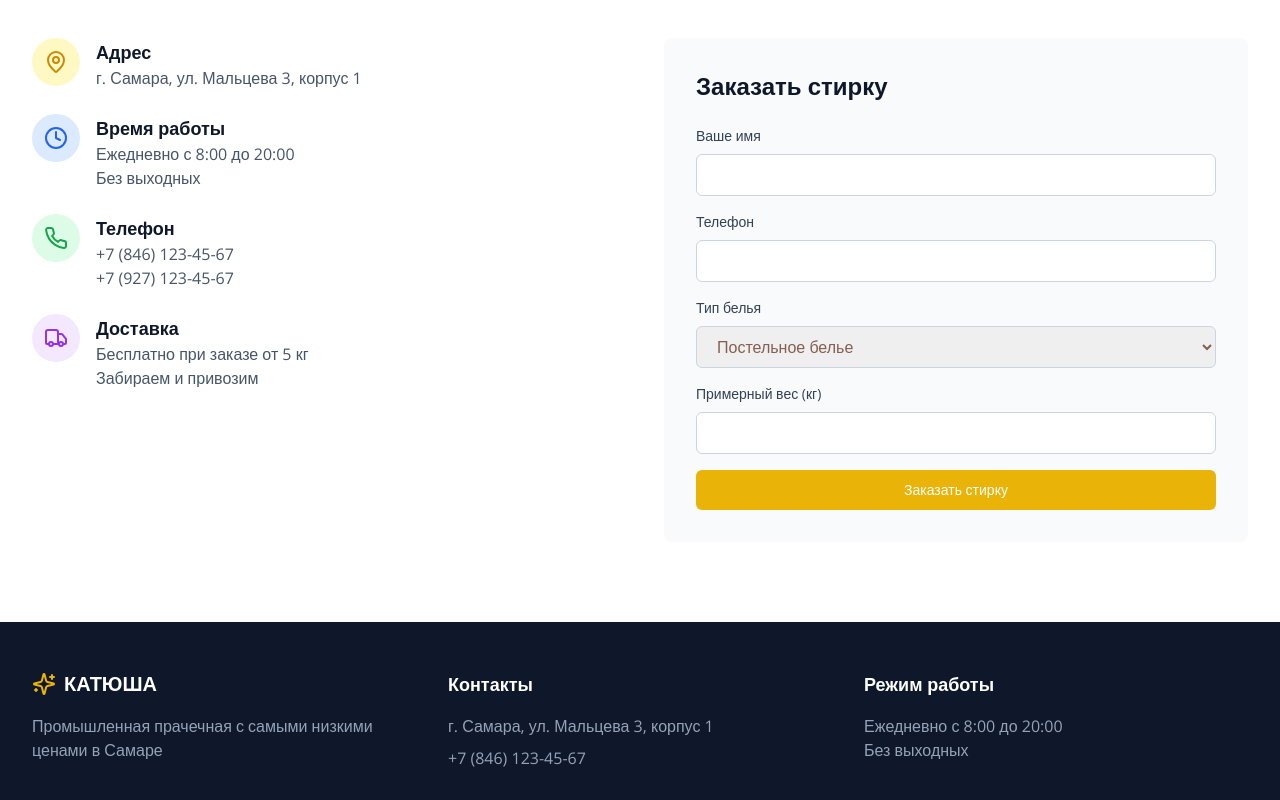
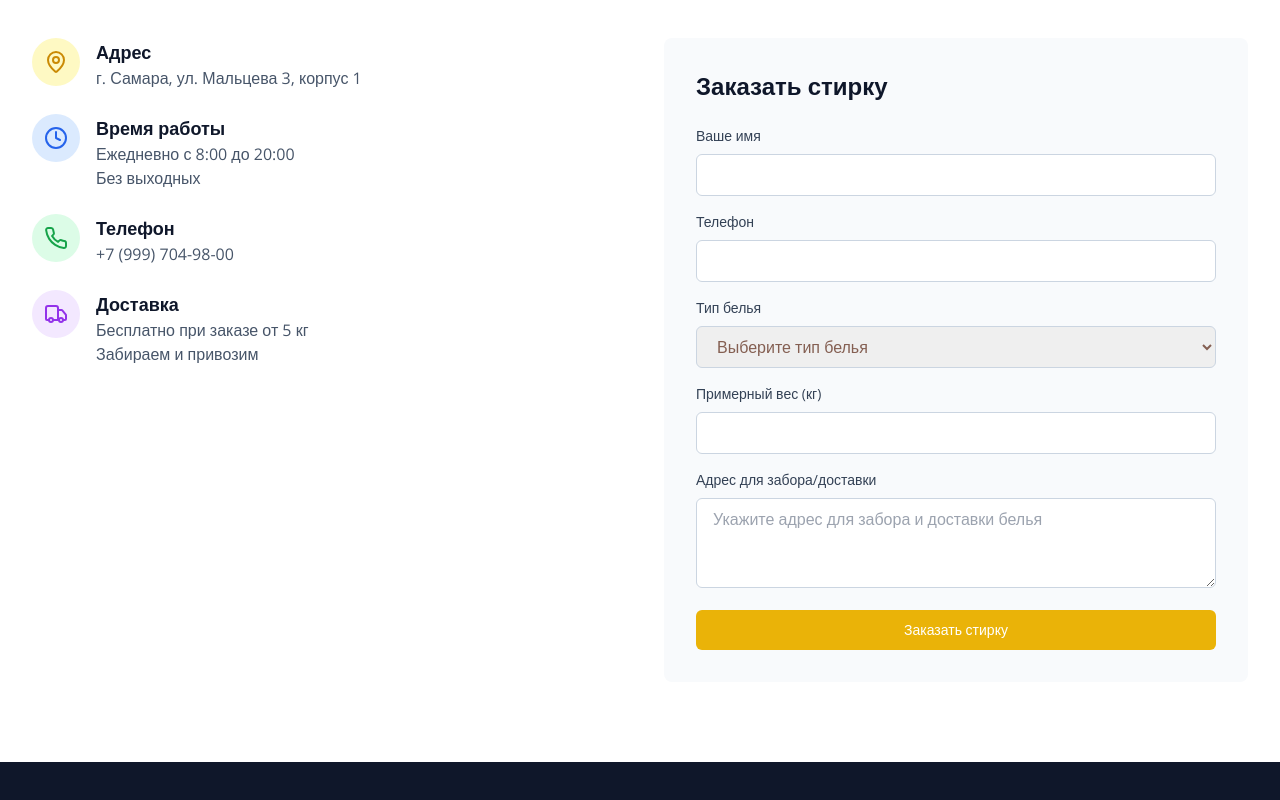
Before and after one commit to pr-poehali-dev/katyusha-laundry-service, a React (Vite) app: page / in a window 1280 px wide. Shown: the part 2640-3440 px from the top of the page. Built offline with nearby package versions, Linux system fonts and the light colour scheme; a web font is replaced by a local one.

Commit message:
Обновление контактных данных формы

```diff
--- a/src/pages/Index.tsx
+++ b/src/pages/Index.tsx
@@ -238,8 +238,7 @@ export default function Index() {
                   </div>
                   <div>
                     <h3 className="text-lg font-semibold text-slate-900">Телефон</h3>
-                    <p className="text-slate-600">+7 (846) 123-45-67</p>
-                    <p className="text-slate-600">+7 (927) 123-45-67</p>
+                    <p className="text-slate-600">+7 (999) 704-98-00</p>
                   </div>
                 </div>
 
@@ -258,28 +257,64 @@ export default function Index() {
 
             <div className="bg-slate-50 rounded-lg p-8">
               <h3 className="text-2xl font-bold text-slate-900 mb-6">Заказать стирку</h3>
-              <form className="space-y-4">
+              <form
+                action="mailto:prachka_katya@mail.ru"
+                method="post"
+                encType="text/plain"
+                className="space-y-4"
+              >
                 <div>
                   <label className="block text-sm font-medium text-slate-700 mb-2">Ваше имя</label>
-                  <input type="text" className="w-full px-4 py-2 border border-slate-300 rounded-md focus:outline-none focus:ring-2 focus:ring-yellow-500" />
+                  <input
+                    type="text"
+                    name="name"
+                    required
+                    className="w-full px-4 py-2 border border-slate-300 rounded-md focus:outline-none focus:ring-2 focus:ring-yellow-500"
+                  />
                 </div>
                 <div>
                   <label className="block text-sm font-medium text-slate-700 mb-2">Телефон</label>
-                  <input type="tel" className="w-full px-4 py-2 border border-slate-300 rounded-md focus:outline-none focus:ring-2 focus:ring-yellow-500" />
+                  <input
+                    type="tel"
+                    name="phone"
+                    required
+                    className="w-full px-4 py-2 border border-slate-300 rounded-md focus:outline-none focus:ring-2 focus:ring-yellow-500"
+                  />
                 </div>
                 <div>
                   <label className="block text-sm font-medium text-slate-700 mb-2">Тип белья</label>
-                  <select className="w-full px-4 py-2 border border-slate-300 rounded-md focus:outline-none focus:ring-2 focus:ring-yellow-500">
-                    <option>Постельное белье</option>
-                    <option>Покрывала и пледы</option>
-                    <option>Скатерти, шторы, ковры</option>
+                  <select
+                    name="laundry_type"
+                    required
+                    className="w-full px-4 py-2 border border-slate-300 rounded-md focus:outline-none focus:ring-2 focus:ring-yellow-500"
+                  >
+                    <option value="">Выберите тип белья</option>
+                    <option value="Постельное белье - 100₽/кг">Постельное белье - 100₽/кг</option>
+                    <option value="Покрывала и пледы - 400₽/кг">Покрывала и пледы - 400₽/кг</option>
+                    <option value="Скатерти, шторы, ковры - по запросу">Скатерти, шторы, ковры - по запросу</option>
                   </select>
                 </div>
                 <div>
                   <label className="block text-sm font-medium text-slate-700 mb-2">Примерный вес (кг)</label>
-                  <input type="number" className="w-full px-4 py-2 border border-slate-300 rounded-md focus:outline-none focus:ring-2 focus:ring-yellow-500" />
+                  <input
+                    type="number"
+                    name="weight"
+                    min="1"
+                    required
+                    className="w-full px-4 py-2 border border-slate-300 rounded-md focus:outline-none focus:ring-2 focus:ring-yellow-500"
+                  />
                 </div>
-                <Button className="w-full bg-yellow-500 hover:bg-yellow-600">
+                <div>
+                  <label className="block text-sm font-medium text-slate-700 mb-2">Адрес для забора/доставки</label>
+                  <textarea
+                    name="address"
+                    rows={3}
+                    required
+                    className="w-full px-4 py-2 border border-slate-300 rounded-md focus:outline-none focus:ring-2 focus:ring-yellow-500"
+                    placeholder="Укажите адрес для забора и доставки белья"
+                  ></textarea>
+                </div>
+                <Button type="submit" className="w-full bg-yellow-500 hover:bg-yellow-600">
                   Заказать стирку
                 </Button>
               </form>
@@ -302,7 +337,7 @@ export default function Index() {
             <div>
               <h4 className="text-lg font-semibold mb-4">Контакты</h4>
               <p className="text-slate-400 mb-2">г. Самара, ул. Мальцева 3, корпус 1</p>
-              <p className="text-slate-400">+7 (846) 123-45-67</p>
+              <p className="text-slate-400">+7 (999) 704-98-00</p>
             </div>
             <div>
               <h4 className="text-lg font-semibold mb-4">Режим работы</h4>
```
